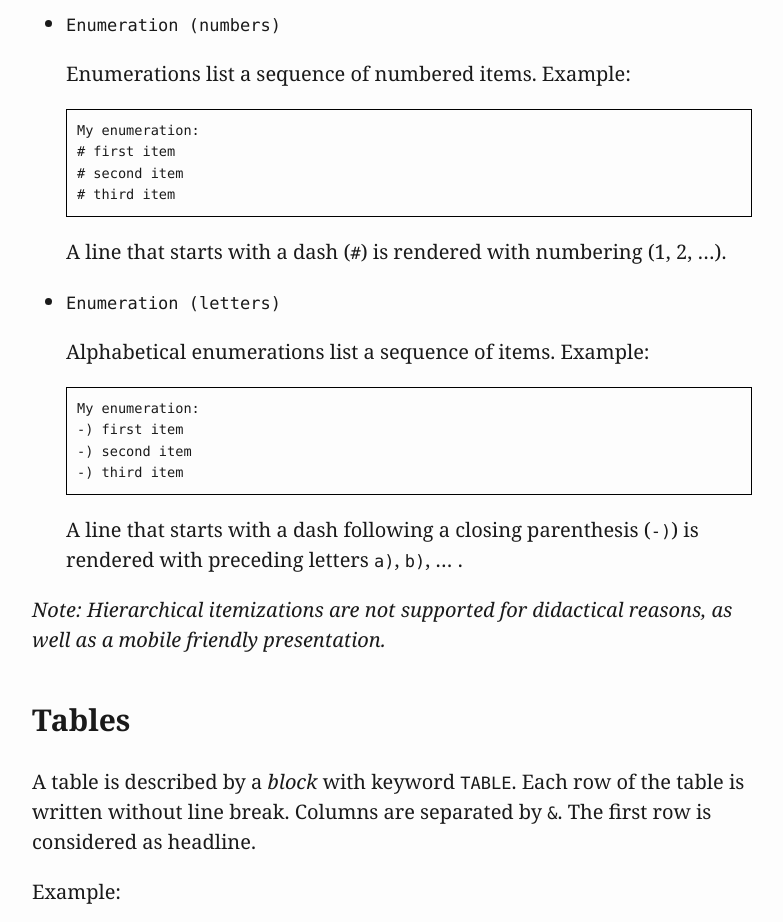
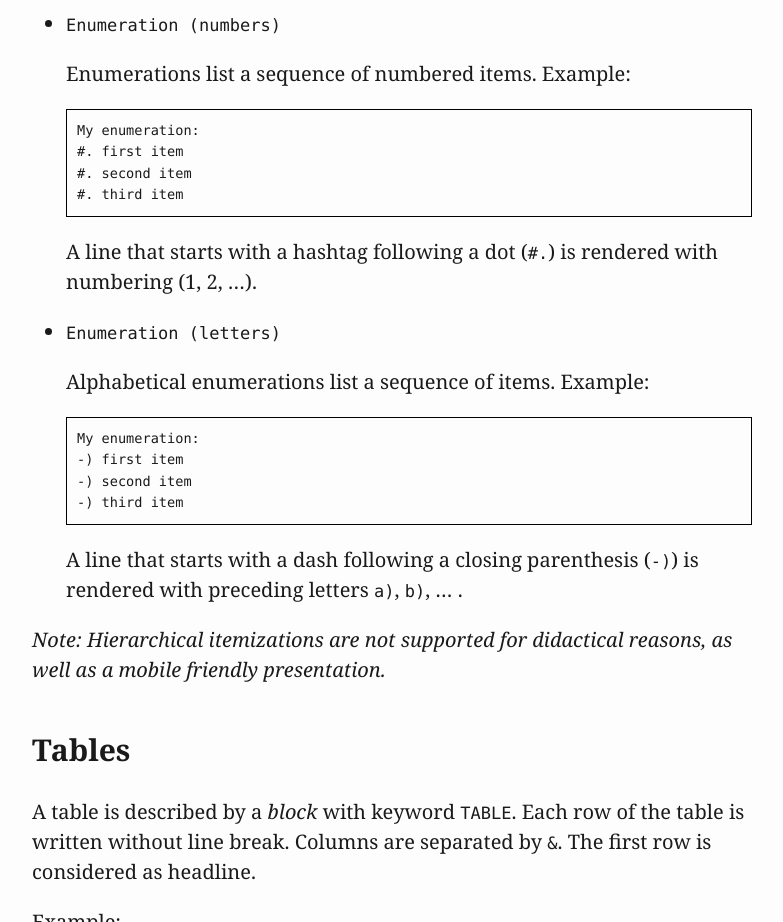
Before and after one commit to mathebuddy/mathebuddy-compiler, a website: page mbl.html in a window 1280 px wide. Shown: the part 10780-11702 px from the top of the page, without its empty margins (248-1031 px from the left). Drawn offline with Linux system fonts and the light colour scheme.

Commit message:
Update mbl.html

```diff
--- a/mbl.html
+++ b/mbl.html
@@ -800,11 +800,11 @@ point.</p></li>
 <li><p><code>Enumeration (numbers)</code></p>
 <p>Enumerations list a sequence of numbered items. Example:</p>
 <pre><code>My enumeration:
-# first item
-# second item
-# third item</code></pre>
-<p>A line that starts with a dash (<code>#</code>) is rendered with
-numbering (1, 2, …).</p></li>
+#. first item
+#. second item
+#. third item</code></pre>
+<p>A line that starts with a hashtag following a dot (<code>#.</code>)
+is rendered with numbering (1, 2, …).</p></li>
 <li><p><code>Enumeration (letters)</code></p>
 <p>Alphabetical enumerations list a sequence of items. Example:</p>
 <pre><code>My enumeration:
```
